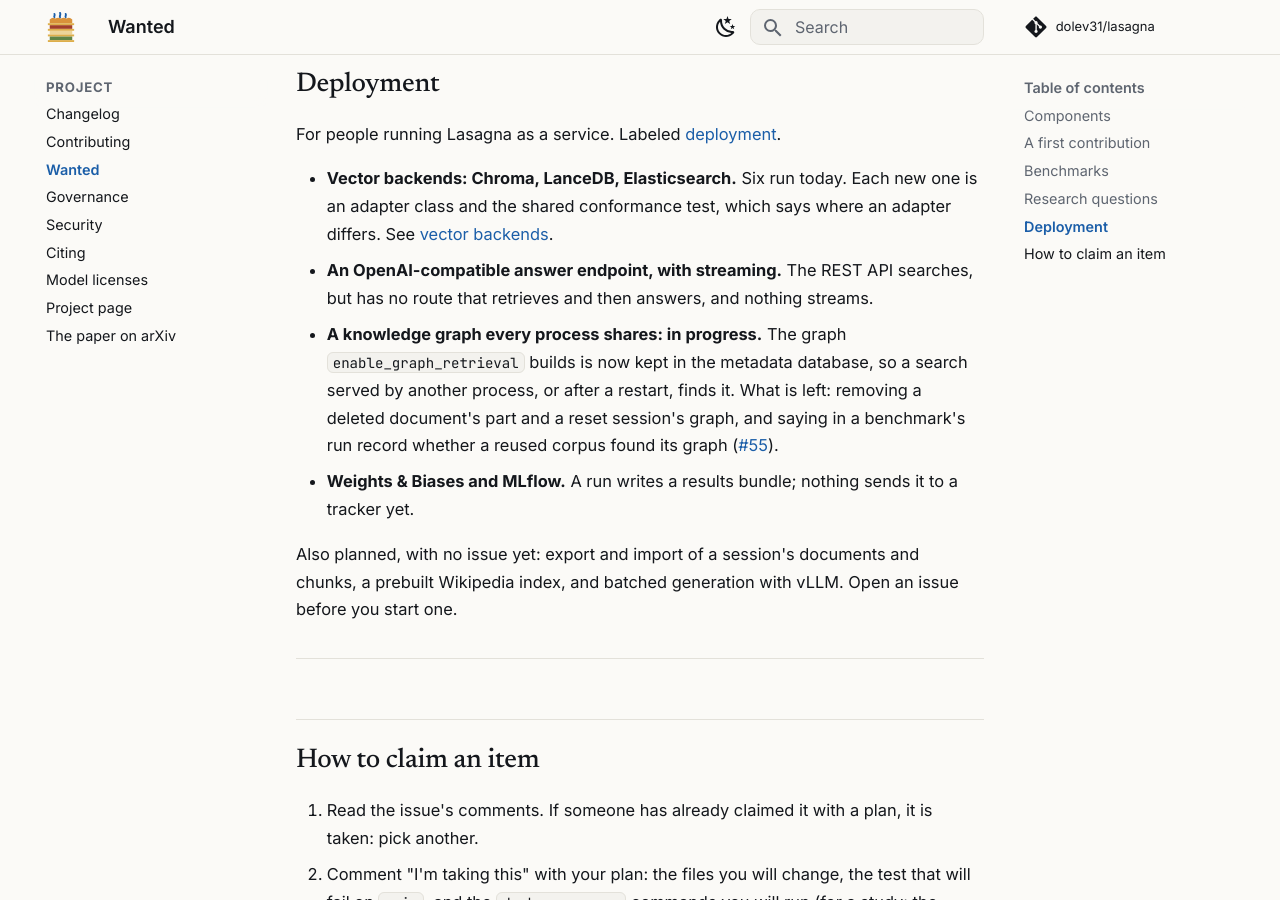
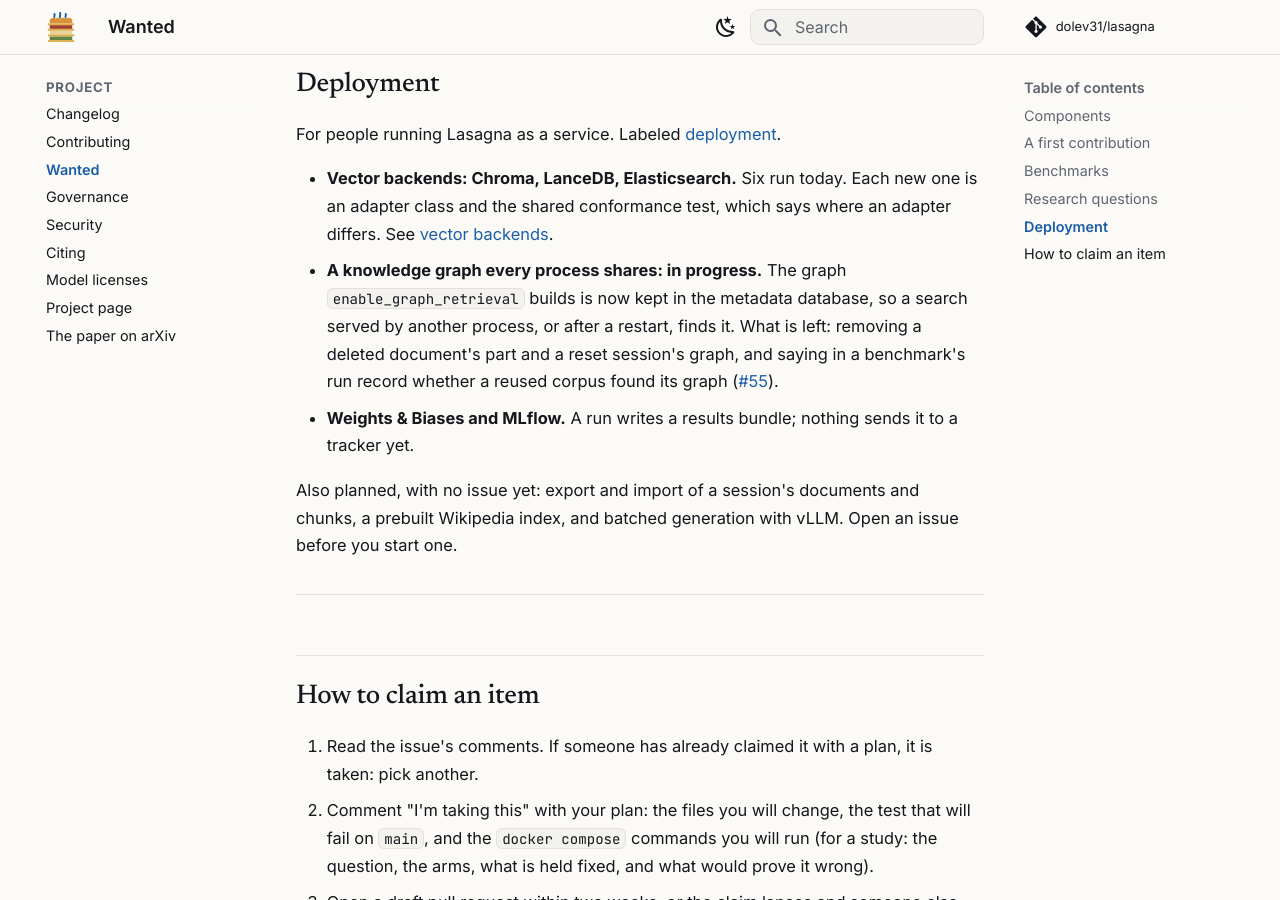
Before and after one commit to dolev31/lasagna, an MkDocs documentation site: the page built from docs/project/wanted.md, in a window 1280 px wide and 900 px high, scrolled down 4472 px. Built offline with MkDocs 1.6.1 and Material for MkDocs 9.7.7, drawn with Linux system fonts in a browser that asks for light colours; comment, search, counter and statistics services are not loaded.

Commit message:
Wanted: the OpenAI-compatible endpoint shipped (#86)

```diff
--- a/docs/project/wanted.md
+++ b/docs/project/wanted.md
@@ -133,9 +133,6 @@
 - **Vector backends: Chroma, LanceDB, Elasticsearch.** Six run today. Each new
   one is an adapter class and the shared conformance test, which says where an
   adapter differs. See [vector backends](../guides/vector-backends.md).
-- **An OpenAI-compatible answer endpoint, with streaming.** The REST API
-  searches, but has no route that retrieves and then answers, and nothing
-  streams.
 - **A knowledge graph every process shares: in progress.** The graph
   `enable_graph_retrieval` builds is now kept in the metadata database, so a
   search served by another process, or after a restart, finds it. What is left:
```
